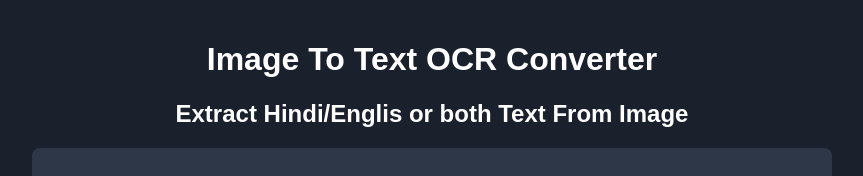
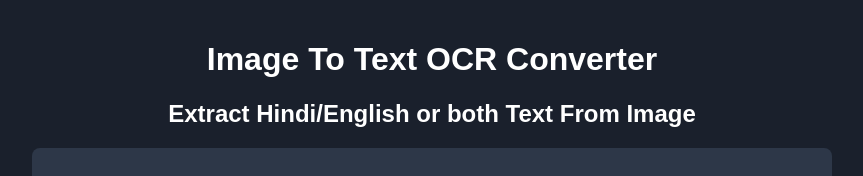
Before and after one commit to HAQ-NAWAZ-MALIK/iitr, a website: page index.html in a window 1280 px wide. Shown: the top 176 px of the page, without its empty margins (208-1071 px from the left). Drawn offline with Linux system fonts and the light colour scheme.

Commit message:
Update index.html

```diff
--- a/index.html
+++ b/index.html
@@ -95,7 +95,7 @@
 </head>
 <body>
     <h1>Image To Text OCR Converter</h1>
-    <h2>Extract Hindi/Englis or both Text From Image</h2>
+    <h2>Extract Hindi/English or both Text From Image</h2>
 
     <div class="note">
         <p>Note: This application is being built on the request of IIT R Internship Assignment. It allows users to upload a single image, processes the image to extract text using OCR, and provides a basic search feature.</p>
```
